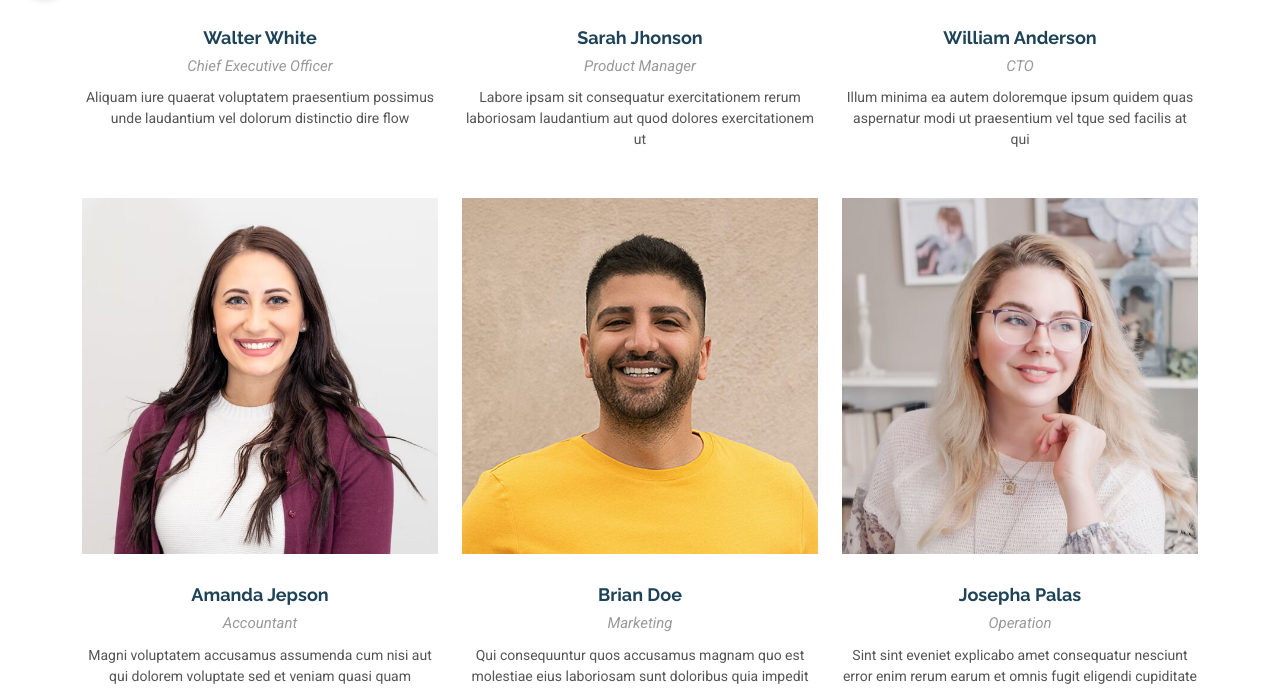
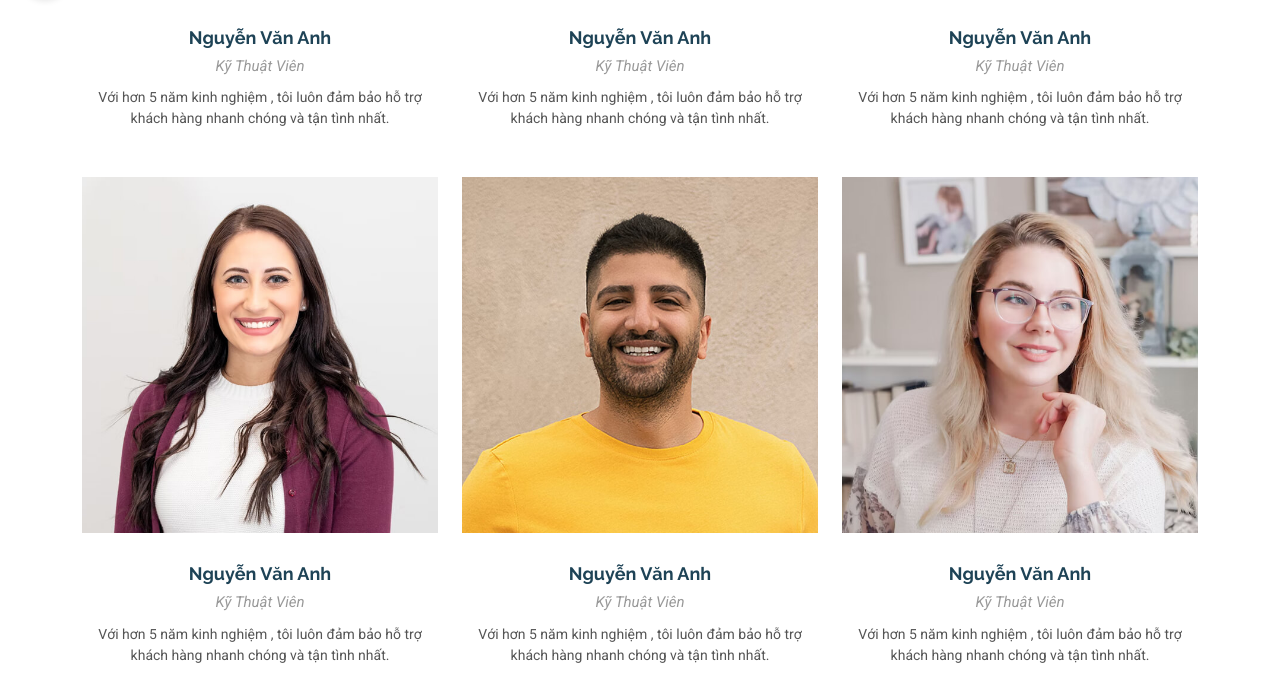
Before and after one commit to HoangHiep35/mayinphunthuanthien, a plain HTML site: page team.html in a window 1280 px wide. Shown: the part 783-1472 px from the top of the page. Drawn offline with Linux system fonts and the light colour scheme.

Commit message:
13/12 last

```diff
--- a/team.html
+++ b/team.html
@@ -163,9 +163,9 @@
               </div>
             </div>
             <div class="member-info text-center">
-              <h4>Walter White</h4>
-              <span>Chief Executive Officer</span>
-              <p>Aliquam iure quaerat voluptatem praesentium possimus unde laudantium vel dolorum distinctio dire flow</p>
+              <h4>Nguyễn Văn Anh</h4>
+              <span>Kỹ Thuật Viên</span>
+              <p>Với hơn 5 năm kinh nghiệm , tôi luôn đảm bảo hỗ trợ khách hàng nhanh chóng và tận tình nhất.</p>
             </div>
           </div><!-- End Team Member -->
 
@@ -180,9 +180,9 @@
               </div>
             </div>
             <div class="member-info text-center">
-              <h4>Sarah Jhonson</h4>
-              <span>Product Manager</span>
-              <p>Labore ipsam sit consequatur exercitationem rerum laboriosam laudantium aut quod dolores exercitationem ut</p>
+              <h4>Nguyễn Văn Anh</h4>
+              <span>Kỹ Thuật Viên</span>
+              <p>Với hơn 5 năm kinh nghiệm , tôi luôn đảm bảo hỗ trợ khách hàng nhanh chóng và tận tình nhất.</p>
             </div>
           </div><!-- End Team Member -->
 
@@ -197,9 +197,9 @@
               </div>
             </div>
             <div class="member-info text-center">
-              <h4>William Anderson</h4>
-              <span>CTO</span>
-              <p>Illum minima ea autem doloremque ipsum quidem quas aspernatur modi ut praesentium vel tque sed facilis at qui</p>
+              <h4>Nguyễn Văn Anh</h4>
+              <span>Kỹ Thuật Viên</span>
+              <p>Với hơn 5 năm kinh nghiệm , tôi luôn đảm bảo hỗ trợ khách hàng nhanh chóng và tận tình nhất.</p>
             </div>
           </div><!-- End Team Member -->
 
@@ -214,9 +214,9 @@
               </div>
             </div>
             <div class="member-info text-center">
-              <h4>Amanda Jepson</h4>
-              <span>Accountant</span>
-              <p>Magni voluptatem accusamus assumenda cum nisi aut qui dolorem voluptate sed et veniam quasi quam consectetur</p>
+              <h4>Nguyễn Văn Anh</h4>
+              <span>Kỹ Thuật Viên</span>
+              <p>Với hơn 5 năm kinh nghiệm , tôi luôn đảm bảo hỗ trợ khách hàng nhanh chóng và tận tình nhất.</p>
             </div>
           </div><!-- End Team Member -->
 
@@ -231,9 +231,9 @@
               </div>
             </div>
             <div class="member-info text-center">
-              <h4>Brian Doe</h4>
-              <span>Marketing</span>
-              <p>Qui consequuntur quos accusamus magnam quo est molestiae eius laboriosam sunt doloribus quia impedit laborum velit</p>
+              <h4>Nguyễn Văn Anh</h4>
+              <span>Kỹ Thuật Viên</span>
+              <p>Với hơn 5 năm kinh nghiệm , tôi luôn đảm bảo hỗ trợ khách hàng nhanh chóng và tận tình nhất.</p>
             </div>
           </div><!-- End Team Member -->
 
@@ -248,9 +248,9 @@
               </div>
             </div>
             <div class="member-info text-center">
-              <h4>Josepha Palas</h4>
-              <span>Operation</span>
-              <p>Sint sint eveniet explicabo amet consequatur nesciunt error enim rerum earum et omnis fugit eligendi cupiditate vel</p>
+              <h4>Nguyễn Văn Anh</h4>
+              <span>Kỹ Thuật Viên</span>
+              <p>Với hơn 5 năm kinh nghiệm , tôi luôn đảm bảo hỗ trợ khách hàng nhanh chóng và tận tình nhất.</p>
             </div>
           </div><!-- End Team Member -->
 
```
Also changed, not shown: portfolio.html (+1 -1 lines), 1 other file.
